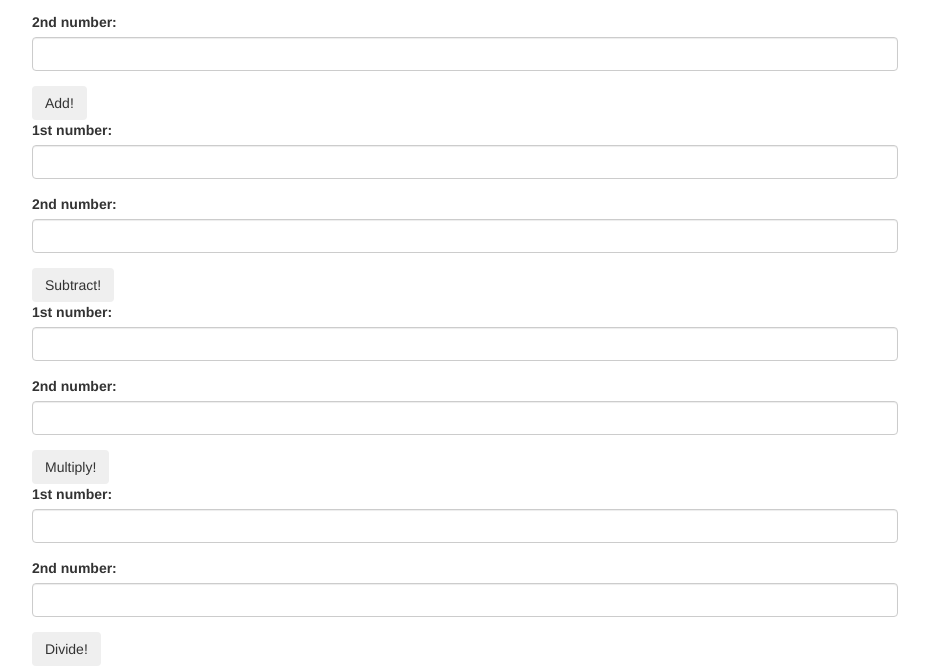
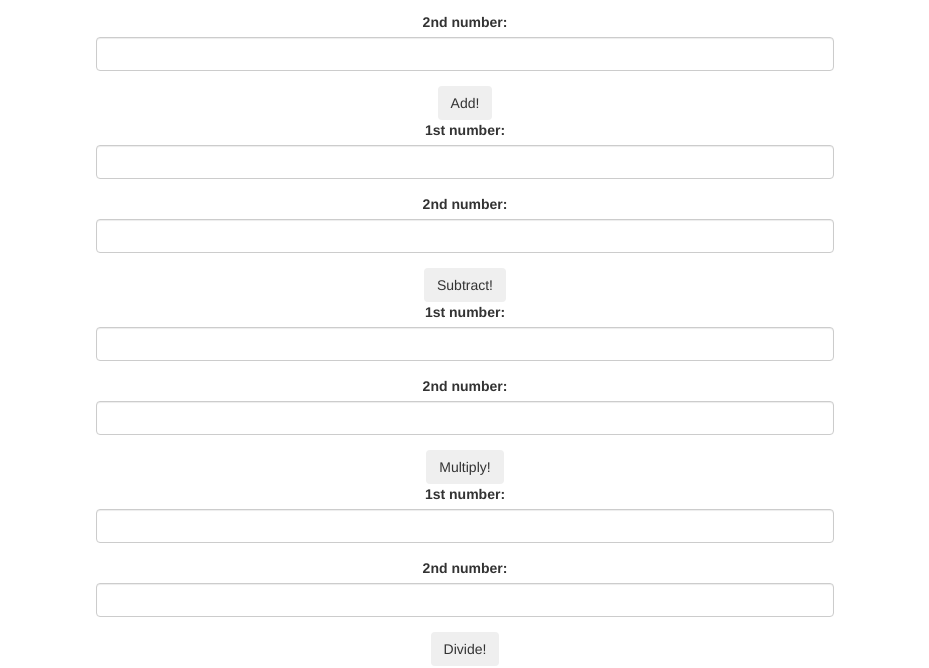
Before and after one commit to paulnderitu/calc, a plain HTML site: page calc.html in a window 1280 px wide. Shown: the part 132-800 px from the top of the page, without its empty margins (175-1104 px from the left). Drawn offline with nearby package versions, Linux system fonts and the light colour scheme.

Commit message:
updating css

```diff
--- a/css/styles.css
+++ b/css/styles.css
@@ -1,3 +1,4 @@
 .container {
-  max-width: 70%;
+  max-width: 60%;
+  text-align: center;
 }
```
